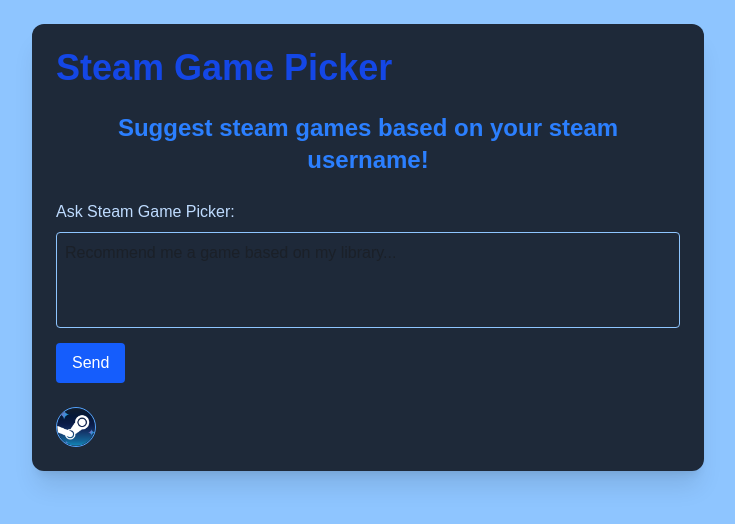
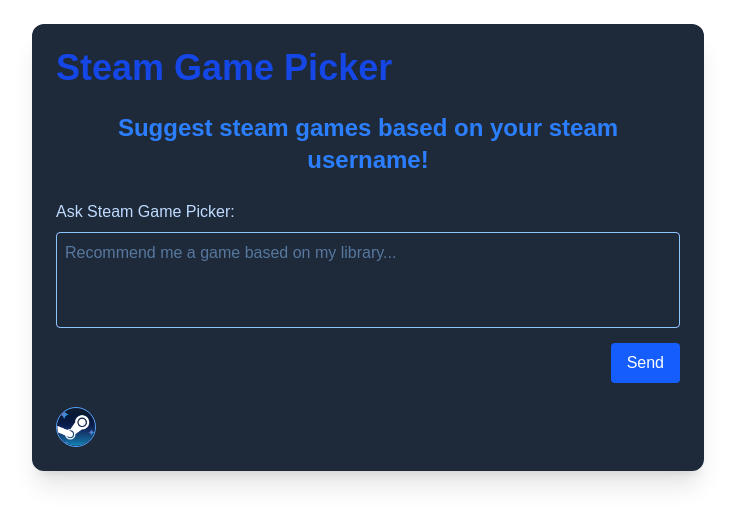
Before and after one commit to KaminoShimobe/SteamGamePicker, a Next.js app in the folder steam-game-picker/: page / in a window 1280 px wide. Shown: the top 524 px of the page, without its empty margins (272-1007 px from the left). Built offline with nearby package versions, Linux system fonts and the light colour scheme.

Commit message:
Touch ups to UI for presentation

```diff
--- a/steam-game-picker/app/page.tsx
+++ b/steam-game-picker/app/page.tsx
@@ -13,6 +13,7 @@
   const [response, setResponse] = useState<string>("");
   const [loading, setLoading] = useState<boolean>(false);
   const [id, setId] = useState<string>("");
+  const [games, setGames] = useState<any[]>([]);
 
   const handleSubmit = async (e: FormEvent<HTMLFormElement>) => {
     e.preventDefault();
@@ -31,7 +32,10 @@
     if (res.ok) {
       setLoading(false);
       setResponse(data.result);
-
+      // const parsed = JSON.parse(data.result); // Or directly use `data.result.games` if already parsed
+      if (data.games) {
+        setGames(data.games); // Store the recommended games
+      }
     } else {
       console.error(data.error);
       setLoading(false);
@@ -53,9 +57,9 @@
 
 
   return (
-    <div className="min-h-screen bg-blue-300 flex flex-col items-center p-6">
+    <div className="min-h-screenb text-blue-300 g-slate-50 flex flex-col items-center p-6">
       <div className="w-full max-w-2xl bg-gray-800 shadow-xl rounded-xl p-6 space-y-6">
-        <h1 className="text-4xl font-bold text-blue-700">Steam Game Picker</h1>
+        <h1 className="text-4xl font-bold text-blue-700 text-start">Steam Game Picker</h1>
         <h2 className="text-2xl font-bold text-blue-500 text-center">Suggest steam games based on your steam username!</h2>
 
         {/* Steam Username Form */}
@@ -91,6 +95,7 @@
             placeholder="Recommend me a game based on my library..."
             className="w-full h-24 p-2 border border-blue-300 rounded resize-none focus:outline-none focus:ring-2 focus:ring-blue-400"
           />
+          <div className='text-end'>
           <button
             type="submit"
             className="bg-blue-600 text-white px-4 py-2 rounded hover:bg-blue-700 transition"
@@ -98,6 +103,7 @@
 
             Send
           </button>
+          </div>
         </form>
 
         {/* Chat Response */}
@@ -119,7 +125,19 @@
           /></p>
           </div>
         )}
+
+        {/* {games.length > 0 && (
+          <div className="grid grid-cols-1 sm:grid-cols-2 md:grid-cols-3 gap-4 mt-6">
+            {games
+              .filter((game) => game && (game.appid || game.name))
+              .map((game, index) => (
+                <GameCard key={game.appid || game.name || index} game={game} />
+              ))}
+          </div>
+        )} */}
       </div>
     </div>
+
+
   );
 }
```
